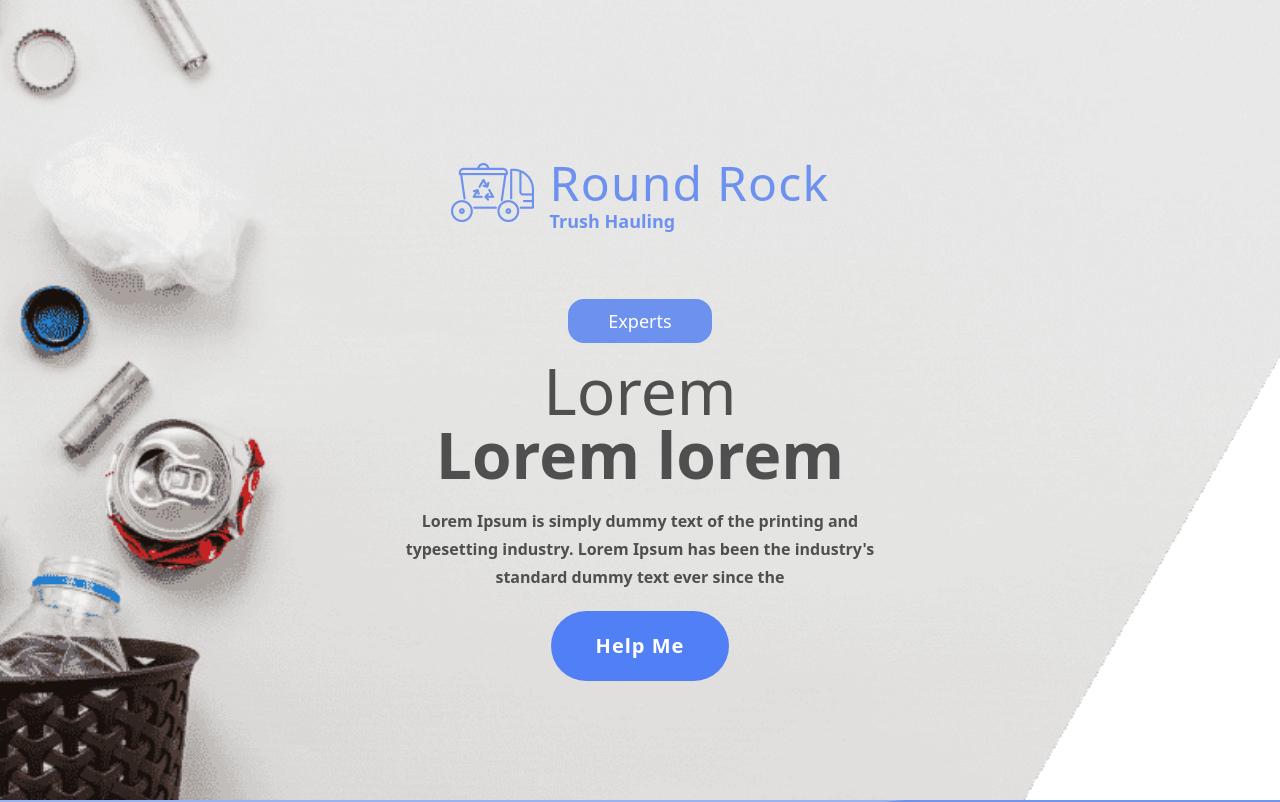
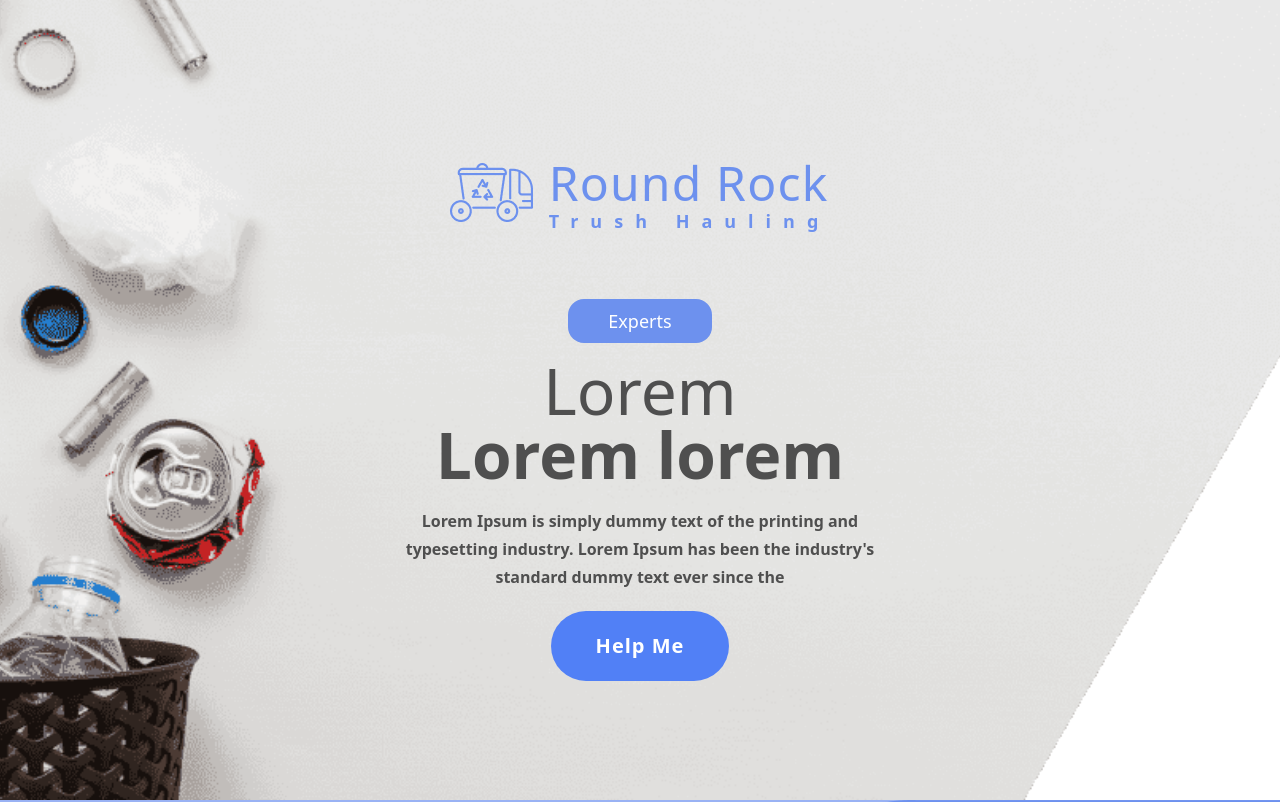
Before and after one commit to Ahmed-Serag19/upskilling-task, an Angular app: page / in a window 1280 px wide. Shown: the top 802 px of the page. Built offline with nearby package versions, Linux system fonts and the light colour scheme.

Commit message:
adjusted letter spacing because it resetted

```diff
--- a/src/app/sections/hero-section/hero-section.component.css
+++ b/src/app/sections/hero-section/hero-section.component.css
@@ -22,6 +22,9 @@
   .main-hero {
     padding-top: 1.5rem !important;
     padding-bottom: 1.5rem !important;
+  }
+  .logo-text p {
+    letter-spacing: 0.75rem;
   }
   .main-hero h2 {
     font-size: 4rem;
```
